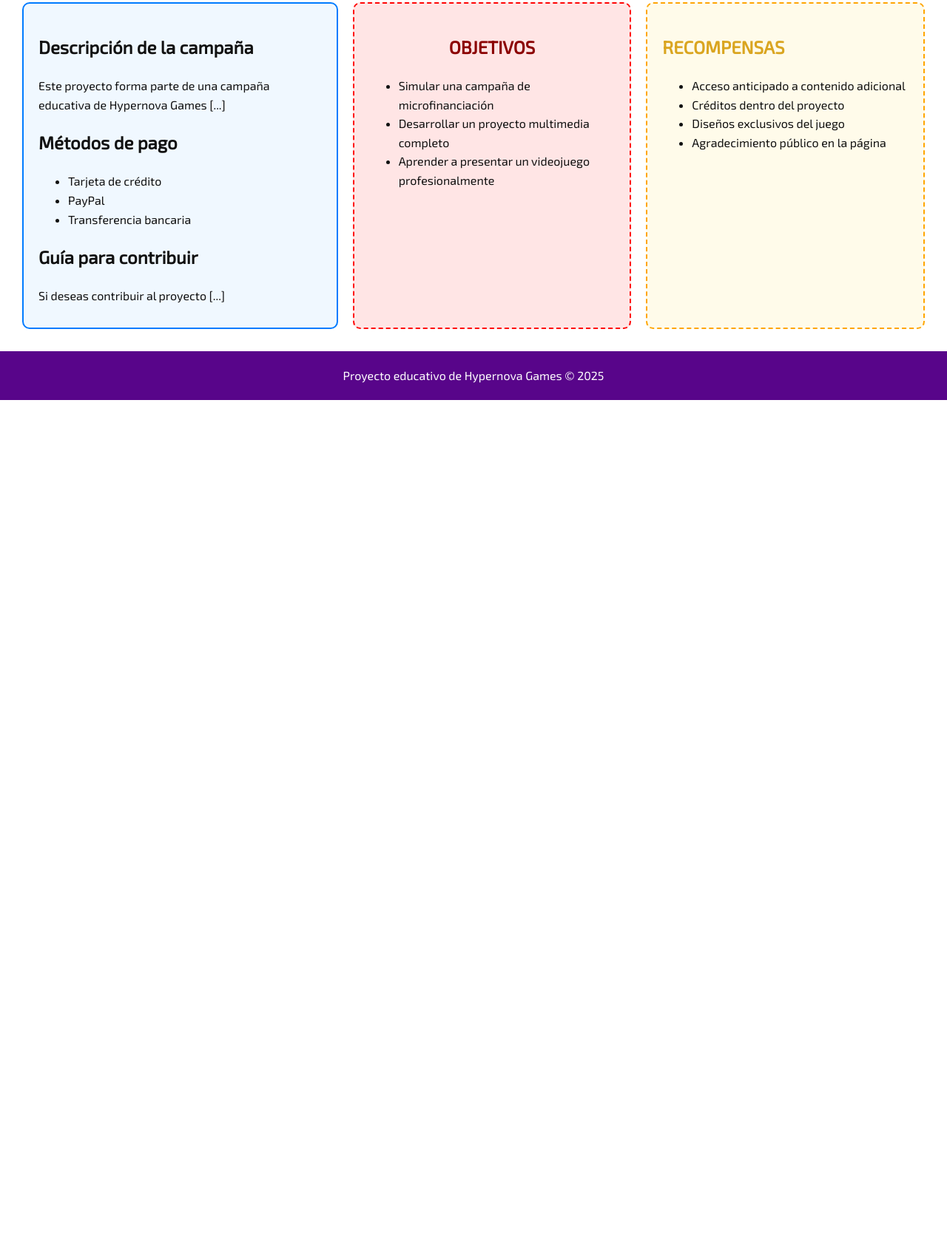
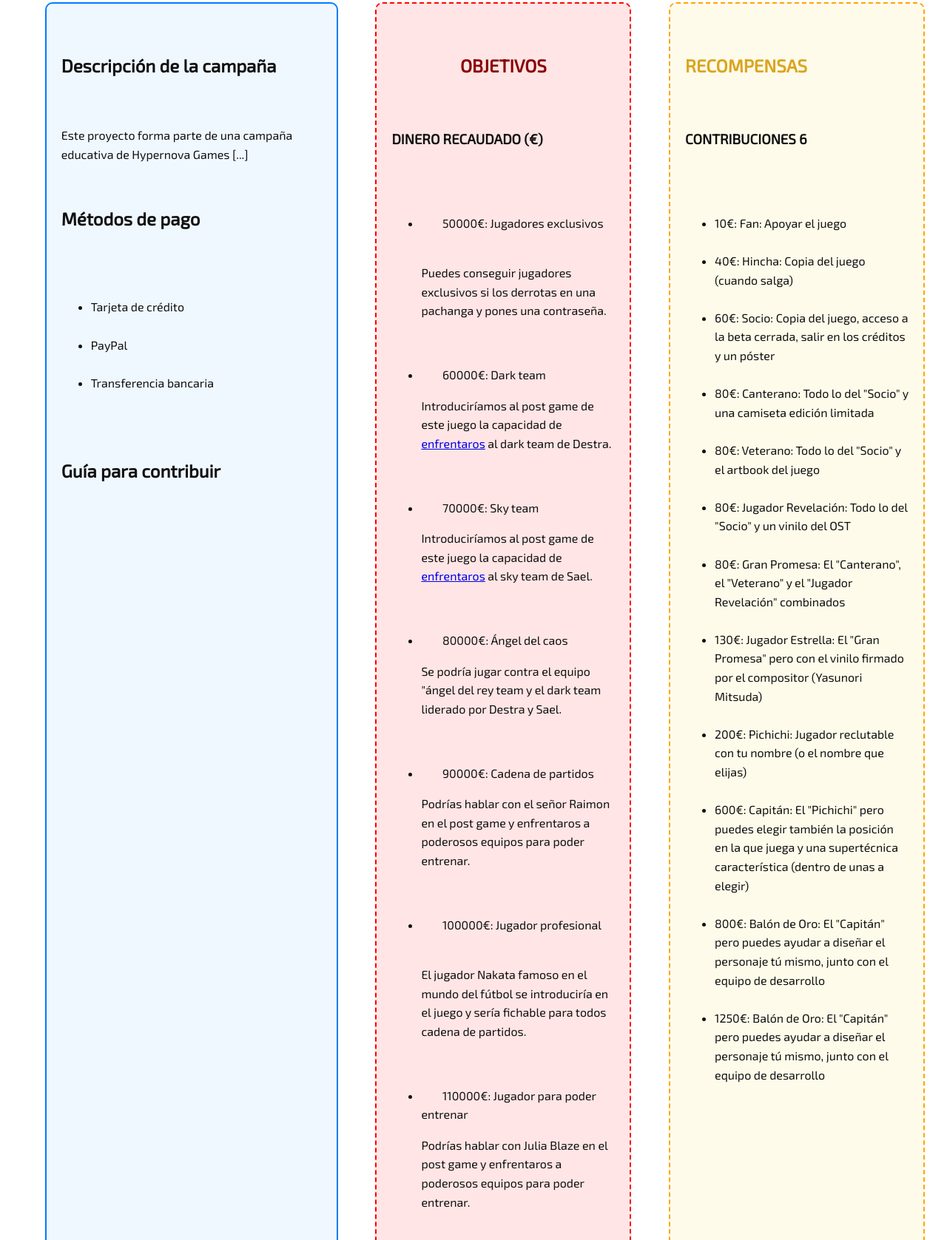
Before and after one commit to QuimetDuro/web_multimedia, a plain HTML site: page index.html in a window 1280 px wide. Shown: the part 1568-3245 px from the top of the page at 74% size. Before the commit the page ends 2109 px from the top, so only its background shows below. Drawn offline with Linux system fonts and the light colour scheme.

Commit message:
Update index.html

```diff
--- a/index.html
+++ b/index.html
@@ -335,7 +335,6 @@
     </section>
   <section class="campaign-wrapper" style="display: flex; flex-wrap: wrap; gap: 20px; justify-content: center; padding: 30px; background-color: var(--azul-claro);">
 
-  <!-- Caja azul -->
     <div class="info-box" style="flex: 1 1 300px; border: 2px solid #007BFF; padding: 20px; background-color: #F0F8FF; border-radius: 10px;">
     <h2>Descripción de la campaña</h2>
     <p>Este proyecto forma parte de una campaña educativa de Hypernova Games [...]</p>
@@ -348,31 +347,79 @@
     </ul>
 
     <h2>Guía para contribuir</h2>
-    <p>Si deseas contribuir al proyecto [...]</p>
+    <p>
+
+    </p>
   </div>
 
-  <!-- Caja roja (Objetivos) -->
     <div class="objectives-box" style="flex: 1 1 250px; border: 2px dashed red; padding: 20px; background-color: #FFE5E5; border-radius: 10px;">
     <h2 style="color: darkred; text-align: center;">OBJETIVOS</h2>
+    <h3>DINERO RECAUDADO (€)</h3>
     <ul>
-      <li>Simular una campaña de microfinanciación</li>
-      <li>Desarrollar un proyecto multimedia completo</li>
-      <li>Aprender a presentar un videojuego profesionalmente</li>
+      <li>
+        50000€: Jugadores exclusivos
+        <p>Puedes conseguir jugadores exclusivos si los derrotas en una pachanga y pones una contraseña.</p>
+      </li>
+      <li>
+        60000€: Dark team
+        <p>Introduciríamos al post game de este juego la capacidad de <a href="#">enfrentaros</a> al dark team de Destra.</p>
+      </li>
+      <li>
+        70000€: Sky team
+        <p>Introduciríamos al post game de este juego la capacidad de <a href="#">enfrentaros</a> al sky team de Sael.</p>
+      </li>
+      <li>
+        80000€: Ángel del caos
+        <p>Se podría jugar contra el equipo "ángel del rey team y el dark team liderado por Destra y Sael.</p>
+      </li>
+      <li>
+        90000€: Cadena de partidos
+        <p>Podrías hablar con el señor Raimon en el post game y enfrentaros a poderosos equipos para poder entrenar.</p>
+      </li>
+      <li>
+        100000€: Jugador profesional
+        <p>El jugador Nakata famoso en el mundo del fútbol se introduciría en el juego y sería fichable para todos cadena de partidos.</p>
+      </li>
+      <li>
+        110000€: Jugador para poder entrenar
+        <p>Podrías hablar con Julia Blaze en el post game y enfrentaros a poderosos equipos para poder entrenar.</p>
+      </li>
+      <li>
+        120000€: Lancer
+        <p>El capitán del equipo del ogro se podría fichar para que te acompañe en tu aventura.</p>
+      </li>
+      <li>
+        125000€: Tienda exclusiva
+        <p>Se desbloqueará una tienda con artículos muy valiosos detrás del instituto Raimon.</p>
+      </li>
+      <li>
+        150000€: Jugador por los fan
+        <p>Se haría un concurso donde los fans <a href="#">enviaréis</a> un diseño y se votaría cual os gusta más, para después introducirlo en el juego.</p>
+      </li>
     </ul>
   </div>
 
-  <!-- Caja amarilla (Recompensas) -->
     <div class="rewards-box" style="flex: 1 1 250px; border: 2px dashed orange; padding: 20px; background-color: #FFFBEA; border-radius: 10px;">
     <h2 style="color: goldenrod;">RECOMPENSAS</h2>
+    <h3>CONTRIBUCIONES 6</h3>
     <ul>
-      <li>Acceso anticipado a contenido adicional</li>
-      <li>Créditos dentro del proyecto</li>
-      <li>Diseños exclusivos del juego</li>
-      <li>Agradecimiento público en la página</li>
+      <li>10€: Fan: Apoyar el juego</li>
+      <li>40€: Hincha: Copia del juego (cuando salga)</li>
+      <li>60€: Socio: Copia del juego, acceso a la beta cerrada, salir en los créditos y un póster</li>
+      <li>80€: Canterano: Todo lo del "Socio" y una camiseta edición limitada</li>
+      <li>80€: Veterano: Todo lo del "Socio" y el artbook del juego</li>
+      <li>80€: Jugador Revelación: Todo lo del "Socio" y un vinilo del OST</li>
+      <li>80€: Gran Promesa: El "Canterano", el "Veterano" y el "Jugador Revelación" combinados</li>
+      <li>130€: Jugador Estrella: El "Gran Promesa" pero con el vinilo firmado por el compositor (Yasunori Mitsuda)</li>
+      <li>200€: Pichichi: Jugador reclutable con tu nombre (o el nombre que elijas)</li>
+      <li>600€: Capitán: El "Pichichi" pero puedes elegir también la posición en la que juega y una supertécnica característica (dentro de unas a elegir)</li>
+      <li>800€: Balón de Oro: El "Capitán" pero puedes ayudar a diseñar el personaje tú mismo, junto con el equipo de desarrollo</li>
+      <li>1250€: Balón de Oro: El "Capitán" pero puedes ayudar a diseñar el personaje tú mismo, junto con el equipo de desarrollo</li>
     </ul>
   </div>
 
 </section>
+
 
 
 <footer>
```
Lines whose indentation alone changed are shown as unchanged.
